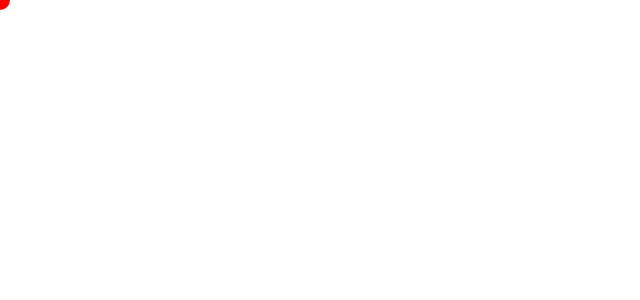
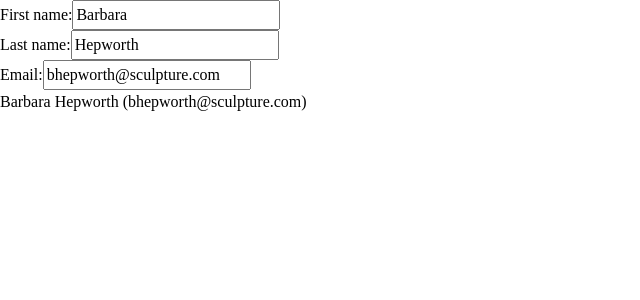
Before and after one commit to takunagai/react-official-tutorial, a React (Create React App) app: page / in a window 1280 px wide. Shown: the top 300 px of the page, without its empty margins (0-640 px from the left). Built offline with nearby package versions, Linux system fonts and the light colour scheme.

Commit message:
状態のオブジェクトの更新 2 - スプレッド構文で状態のオブジェクトを更新(複製→変えたいものだけを上書き)

```diff
--- /dev/null
+++ b/src/Form4.jsx
@@ -0,0 +1,63 @@
+import { useState } from 'react'
+
+export default function Form4() {
+  const [person, setPerson] = useState({
+    firstName: 'Barbara',
+    lastName: 'Hepworth',
+    email: 'bhepworth@sculpture.com'
+  })
+
+  function handleFirstNameChange(e) {
+    // person.firstName = e.target.value // これではダメ
+    setPerson({
+      ...person, // 元のオブジェクトのデータを複製
+      firstName: e.target.value // 更新したいものをオーバーライド
+    })
+  }
+
+  function handleLastNameChange(e) {
+    setPerson({
+      ...person,
+      lastName: e.target.value
+    })
+    person.lastName = e.target.value
+  }
+
+  function handleEmailChange(e) {
+    setPerson({
+      ...person,
+      email: e.target.value
+    })
+  }
+
+  return (
+    <>
+      <label>
+        First name:
+        <input
+          value={person.firstName}
+          onChange={handleFirstNameChange}
+        />
+      </label><br />
+      <label>
+        Last name:
+        <input
+          value={person.lastName}
+          onChange={handleLastNameChange}
+        />
+      </label><br />
+      <label>
+        Email:
+        <input
+          value={person.email}
+          onChange={handleEmailChange}
+        />
+      </label>
+      <p>
+        {person.firstName}{' '}
+        {person.lastName}{' '}
+        ({person.email})
+      </p>
+    </>
+  )
+}
--- a/src/index.js
+++ b/src/index.js
@@ -18,7 +18,8 @@
 // import TestCounter3 from './TestCounter3'
 // import TestCounter4 from './TestCounter4'
 // import RequestTracker from './RequestTracker'
-import MovingDot from './MovingDot'
+// import MovingDot from './MovingDot'
+import Form4 from './Form4'
 
 
 const container = document.getElementById('root')
@@ -43,7 +44,8 @@
     {/*<TestCounter3 />*/}
     {/*<TestCounter4 />*/}
     {/*<RequestTracker />*/}
-    <MovingDot />
+    {/*<MovingDot />*/}
+    <Form4 />
   </React.StrictMode>
 )
 
```
Also changed, not shown: 1 other file (tests, documents, lock files or other folders).
